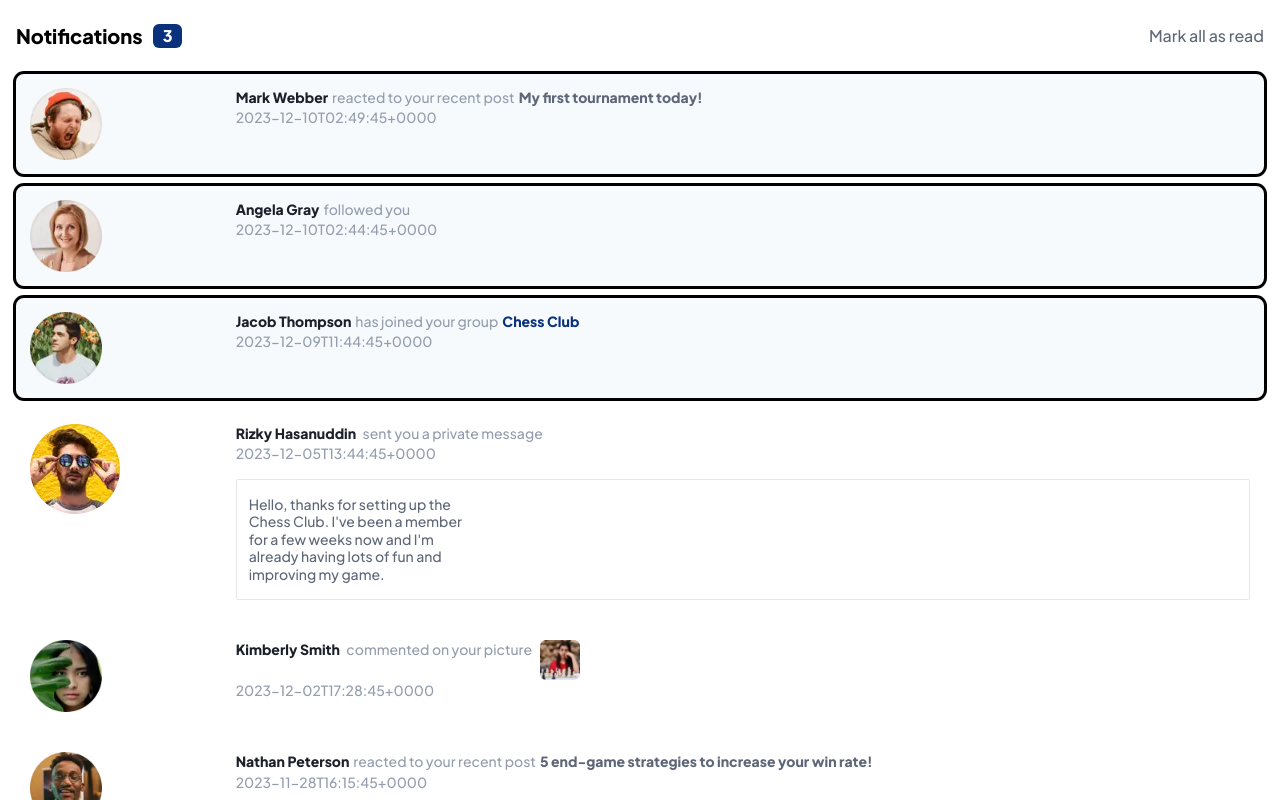
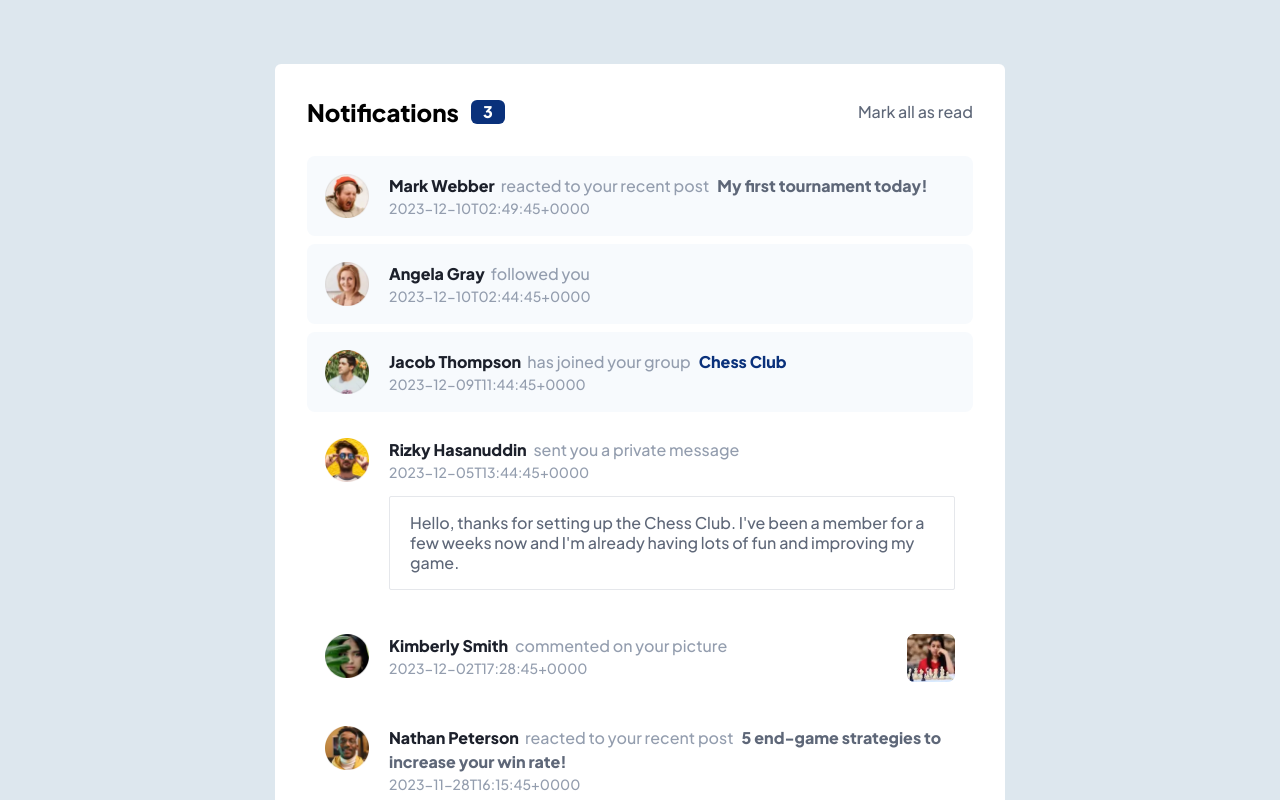
Before and after one commit to atmahana/notification-page-fem, a React (Vite) app: page / in a window 1280 px wide. Shown: the top 800 px of the page. Built offline with nearby package versions, Linux system fonts and the light colour scheme.

Commit message:
style: desktop layout

```diff
--- a/src/App.tsx
+++ b/src/App.tsx
@@ -1,8 +1,6 @@
 import NotificationList from "./components/Notifications/NotificationList";
 import ReadAllButton from "./components/ReadAllButton";
-import {
-  useNotification,
-} from "./hooks/NotificationContext";
+import { useNotification } from "./hooks/NotificationContext";
 
 function App() {
   const { state } = useNotification();
@@ -11,25 +9,27 @@ function App() {
 
   state.notifications.forEach((notification) => {
     if (notification.hasRead === false) {
-      activeNotificationCount++
+      activeNotificationCount++;
     }
   });
 
   return (
-    <main className="px-4 py-[1.35rem]">
+    <div className="bg-light-gray-blue-2 min-h-screen grid place-content-center md:py-16">
+      <main className="bg-white px-4 py-[1.35rem] max-w-[730px] mx-auto md:px-8 md:py-8 md:rounded-md">
         <header className="flex justify-between">
-        <div className="flex gap-2.5 items-center">
-          <h1 className="font-bold text-xl">Notifications </h1>
-          <span className="bg-primary text-white rounded-md px-2.5 font-bold">
+          <div className="flex gap-2.5 items-center md:gap-3">
+            <h1 className="font-bold text-xl md:text-2xl">Notifications </h1>
+            <span className="bg-primary text-white rounded-md px-2.5 font-bold md:px-3">
               {activeNotificationCount}
             </span>
           </div>
           <ReadAllButton />
         </header>
-      <section className="pt-6">
+        <section className="pt-6 md:pt-7">
           <NotificationList />
         </section>
       </main>
+    </div>
   );
 }
 
--- /dev/null
+++ b/src/components/Avatar.tsx
@@ -0,0 +1,18 @@
+import { FC } from "react";
+
+interface AvatarProps {
+  userAvatar: string;
+  username: string;
+}
+
+const Avatar: FC<AvatarProps> = ({ userAvatar, username }) => {
+  return (
+    <img
+      src={userAvatar}
+      alt={`${username} avatar`}
+      className="max-w-[2.5rem] md:max-w-[2.75rem]"
+    />
+  );
+};
+
+export default Avatar;
--- a/src/components/Notifications/NormalContent.tsx
+++ b/src/components/Notifications/NormalContent.tsx
@@ -1,5 +1,6 @@
 import { FC } from "react";
 import { NormalNotificationProps as NormalContentProps } from "../../types/notification";
+import Avatar from "../Avatar";
 
 const NormalContent: FC<NormalContentProps> = ({
   username,
@@ -10,34 +11,34 @@ const NormalContent: FC<NormalContentProps> = ({
   return (
     <>
       <div>
-        <img
-          src={userAvatar}
-          alt={`${username} avatar`}
-          className="w-[4.5rem]"
-        />
+        <Avatar userAvatar={userAvatar} username={username} />
       </div>
-      <div className="col-span-5">
-        <p className="text-muted-light text-sm leading-snug">
-          <strong className="text-foreground pr-1">{username}</strong>
+      <div>
+        <p className="text-muted-light text-sm leading-snug md:text-base">
+          <strong className="text-foreground pr-1 md:pr-1.5">{username}</strong>
           {actionType.type === "reaction" && (
             <>
               reacted to your recent post
-              <strong className="pl-1 text-muted-dark">
+              <strong className="pl-1 text-muted-dark md:pl-2">
                 {actionType.postTitle}!
-              </strong>
+              </strong>{" "}
             </>
           )}
           {actionType.type === "follow" && <>followed you</>}
           {actionType.type === "joinedGroup" && (
             <>
               has joined your group
-              <strong className="text-primary pl-1">{actionType.groupName}</strong>
+              <strong className="text-primary pl-1 md:pl-2">
+                {actionType.groupName}
+              </strong>{" "}
             </>
           )}
           {actionType.type === "leftGroup" && (
             <>
               left the group
-              <strong className="text-primary pl-1">{actionType.groupName}</strong>
+              <strong className="text-primary pl-1 md:pl-1.5">
+                {actionType.groupName}
+              </strong>{" "}
             </>
           )}
         </p>
--- a/src/components/Notifications/NotificationItem.tsx
+++ b/src/components/Notifications/NotificationItem.tsx
@@ -63,11 +63,12 @@ const NotificationItem: FC<NotificationItemProps> = ({
         }}
         href="/"
         className={`${
-          hasRead ? "bg-white" : "bg-background outline"
-        } rounded-lg p-3.5 grid grid-flow-col grid-cols-6 gap-3.5`}
+          hasRead ? "bg-white" : "bg-background"
+        } rounded-lg p-3.5 flex gap-3.5 md:p-[1.125rem] md:gap-5`}
       >
         {renderedContent}
       </a>
+
     </li>
   );
 };
--- a/src/components/Notifications/NotificationList.tsx
+++ b/src/components/Notifications/NotificationList.tsx
@@ -27,7 +27,7 @@ const NotificationList: FC = () => {
   };
 
   return (
-    <ul className="grid gap-3">
+    <ul className="grid gap-3 md:gap-2">
       {notificationsList.map((notification: any, index) => (
         <NotificationItem
           key={index}
--- a/src/components/Notifications/PrivateMessageContent.tsx
+++ b/src/components/Notifications/PrivateMessageContent.tsx
@@ -1,5 +1,6 @@
 import { FC } from "react";
 import { PrivateMessageNotificationProps as PrivateMessageContentProps } from "../../types/notification";
+import Avatar from "../Avatar";
 
 const PrivateMessageContent: FC<PrivateMessageContentProps> = ({
   username,
@@ -10,22 +11,16 @@ const PrivateMessageContent: FC<PrivateMessageContentProps> = ({
   return (
     <>
       <div>
-        <img src={userAvatar} alt="User Avatar" />
+        <Avatar userAvatar={userAvatar} username={username} />
       </div>
-      <div className="col-span-5">
-        <p className="text-muted-light text-sm leading-snug">
-          <strong className="text-foreground pr-1">
-            {username}
-          </strong>{" "}
-          sent you a private message
+      <div>
+        <p className="text-muted-light text-sm leading-snug md:text-base">
+          <strong className="text-foreground pr-1">{username}</strong> sent you
+          a private message
         </p>
-        <p className="text-muted-light text-sm">
-          {timestamp}
-        </p>
-        <div className="text-sm text-muted-dark border rounded-sm px-3 py-4 mt-4">
-          <p className="max-w-[22ch] leading-tight">
-            {message}
-          </p>
+        <p className="text-muted-light text-sm">{timestamp}</p>
+        <div className="text-sm text-muted-dark border rounded-sm px-3 py-4 mt-4 md:text-base md:mt-3.5 md:px-5">
+          <p className="max-w-[22ch] leading-tight md:max-w-full">{message}</p>
         </div>
       </div>
     </>
--- a/src/components/Notifications/WithImageContent.tsx
+++ b/src/components/Notifications/WithImageContent.tsx
@@ -1,5 +1,6 @@
 import { FC } from "react";
 import { WithImagesNotificationProps as WithImageContentProps } from "../../types/notification";
+import Avatar from "../Avatar";
 
 const WithmagesContent: FC<WithImageContentProps> = ({
   username,
@@ -10,25 +11,23 @@ const WithmagesContent: FC<WithImageContentProps> = ({
   return (
     <>
       <div>
-        <img
-          src={userAvatar}
-          alt={`${username} avatar`}
-          className="w-[4.5rem]"
-        />
+        <Avatar userAvatar={userAvatar} username={username} />
       </div>
-      <div className="col-span-5">
-        <div className="flex">
-          <p className="text-muted-light text-sm leading-snug pr-2">
+      <div className="w-full flex justify-between">
+        <div>
+          <p className="text-muted-light text-sm leading-snug max-w-[20ch] md:max-w-full md:text-base">
             <strong className="text-foreground pr-1">{username}</strong>{" "}
             commented on your picture
           </p>
+          <p className="text-muted-light text-sm">{timestamp}</p>
+        </div>
+        <div>
           <img
             src={imageUrl}
             alt="Notification's picture"
-            className="aspect-square w-10"
+            className="aspect-square w-10 md:w-12"
           />
         </div>
-        <p className="text-muted-light text-sm">{timestamp}</p>
       </div>
     </>
   );
--- a/tailwind.config.js
+++ b/tailwind.config.js
@@ -4,7 +4,7 @@ export default {
   theme: {
     extend: {
       colors: {
-        error: "hsl(1, 90%, 64%)",
+        accent: "hsl(1, 90%, 64%)",
         primary: "hsl(219, 85%, 26%)",
         background: "hsl(210, 60%, 98%)",
         foreground: "hsl(224, 21%, 14%)",
```
Lines whose indentation alone changed are shown as unchanged.
